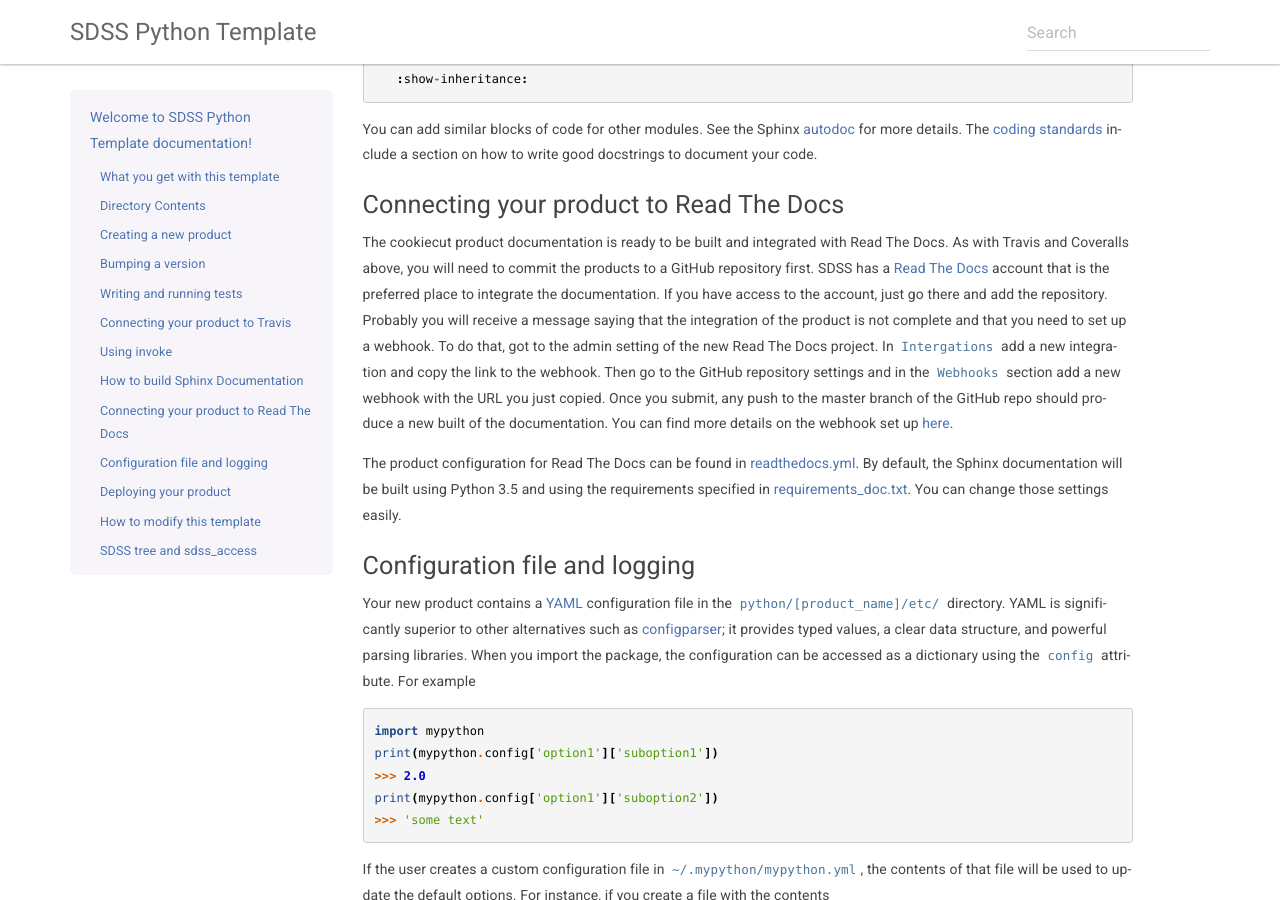
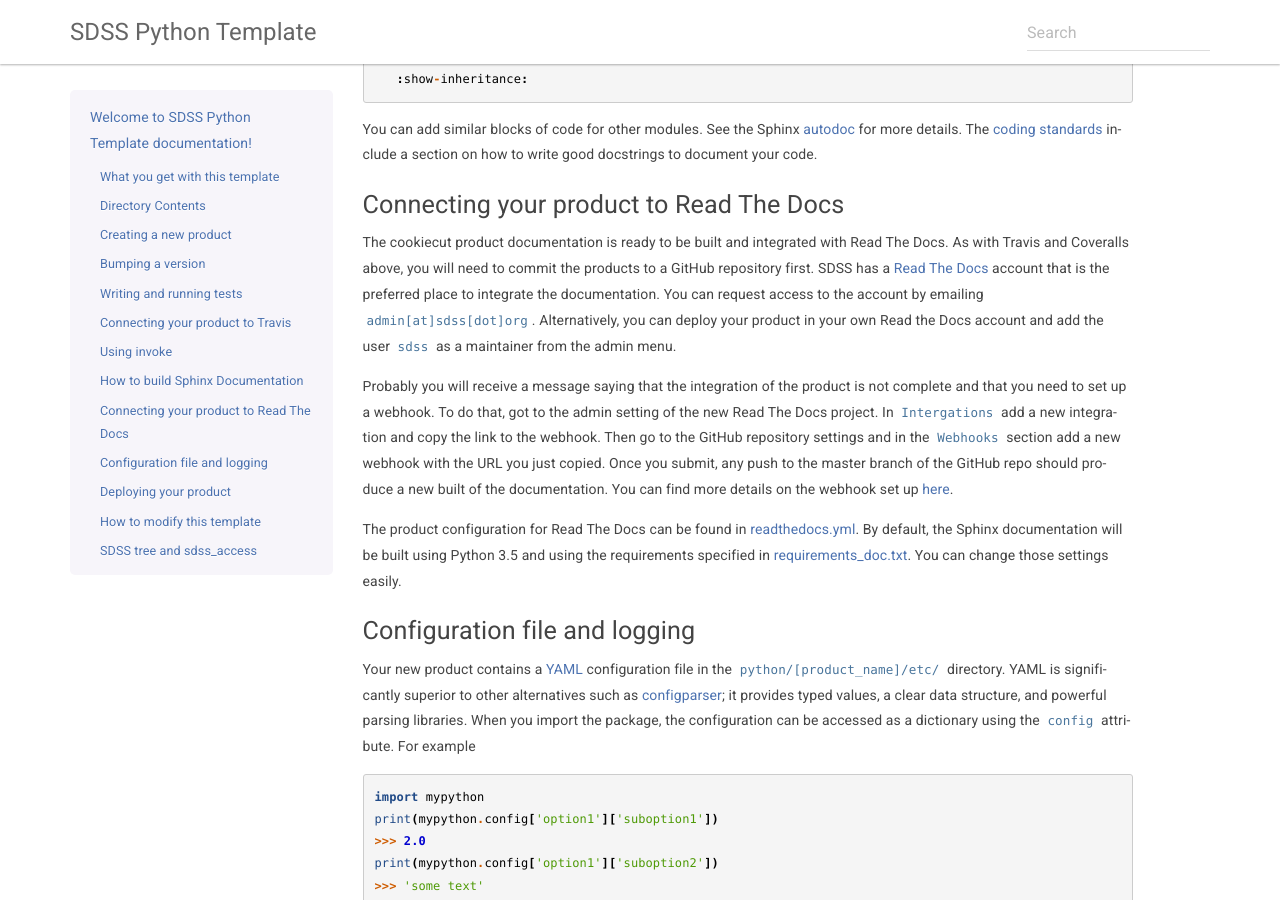
Before and after one commit to sdss/python_template, a Sphinx documentation site: the page built from docs/sphinx/index.rst, in a window 1280 px wide and 900 px high, scrolled down 4292 px. Built offline with Sphinx 7.4.7, drawn with Linux system fonts in a browser that asks for light colours; some of the changed text lies outside the part shown.

Commit message:
Fixed emails in style and docs to point to the sdss admin and added option to deploy in user's RTD and add sdss as maintainer

```diff
--- a/docs/sphinx/index.rst
+++ b/docs/sphinx/index.rst
@@ -175,7 +175,9 @@ You can add similar blocks of code for other modules. See the Sphinx `autodoc <h
 Connecting your product to Read The Docs
 ----------------------------------------
 
-The cookiecut product documentation is ready to be built and integrated with Read The Docs. As with Travis and Coveralls above, you will need to commit the products to a GitHub repository first. SDSS has a `Read The Docs <http://readthedocs.io/>`_ account that is the preferred place to integrate the documentation. If you have access to the account, just go there and add the repository. Probably you will receive a message saying that the integration of the product is not complete and that you need to set up a webhook. To do that, got to the admin setting of the new Read The Docs project. In ``Intergations`` add a new integration and copy the link to the webhook. Then go to the GitHub repository settings and in the ``Webhooks`` section add a new webhook with the URL you just copied. Once you submit, any push to the master branch of the GitHub repo should produce a new built of the documentation. You can find more details on the webhook set up `here <https://docs.readthedocs.io/en/latest/webhooks.html>`_.
+The cookiecut product documentation is ready to be built and integrated with Read The Docs. As with Travis and Coveralls above, you will need to commit the products to a GitHub repository first. SDSS has a `Read The Docs <http://readthedocs.io/>`_ account that is the preferred place to integrate the documentation. You can request access to the account by emailing ``admin[at]sdss[dot]org``. Alternatively, you can deploy your product in your own Read the Docs account and add the user ``sdss`` as a maintainer from the admin menu.
+
+Probably you will receive a message saying that the integration of the product is not complete and that you need to set up a webhook. To do that, got to the admin setting of the new Read The Docs project. In ``Intergations`` add a new integration and copy the link to the webhook. Then go to the GitHub repository settings and in the ``Webhooks`` section add a new webhook with the URL you just copied. Once you submit, any push to the master branch of the GitHub repo should produce a new built of the documentation. You can find more details on the webhook set up `here <https://docs.readthedocs.io/en/latest/webhooks.html>`_.
 
 The product configuration for Read The Docs can be found in `readthedocs.yml <https://github.com/sdss/python_template/blob/master/%7B%7Bcookiecutter.repo_name%7D%7D/readthedocs.yml>`_. By default, the Sphinx documentation will be built using Python 3.5 and using the requirements specified in `requirements_doc.txt <https://github.com/sdss/python_template/blob/master/%7B%7Bcookiecutter.repo_name%7D%7D/requirements_doc.txt>`_. You can change those settings easily.
 
@@ -240,7 +242,7 @@ The current log can be saved as ::
 Deploying your product
 ----------------------
 
-This section explains how to deploy a new version of your product to `PyPI <https://pypi.python.org/pypi>`_ so that it becomes `pip <https://pip.pypa.io/en/stable/>`_-installable. All SDSS products should be deployed to the SDSS dedicated PyPI account, access to which can be requested to **XXX@sdss.org**. First you will need to create a ``~/.pypirc`` file with the following content ::
+This section explains how to deploy a new version of your product to `PyPI <https://pypi.python.org/pypi>`_ so that it becomes `pip <https://pip.pypa.io/en/stable/>`_-installable. All SDSS products should be deployed to the SDSS dedicated PyPI account, access to which can be requested to ``admin[at]sdss[dot]org``. First you will need to create a ``~/.pypirc`` file with the following content ::
 
     [distutils]
     index-servers=
--- a/{{cookiecutter.repo_name}}/STYLE.rst
+++ b/{{cookiecutter.repo_name}}/STYLE.rst
@@ -194,7 +194,7 @@ you automate much of the packaging and uploading process.
 SDSS has a `PyPI account <https://pypi.org/user/sdss/>`__ that should be
 used to host released version of your pip-installable projects. Do not
 deploy the project in your own account. Instead, contact
-`XXX <mailto:me@email.com>`__ to get access to the PyPI account.
+``admin[at]sdss[dot]org`` to get access to the PyPI account.
 
 Coding style
 ------------
@@ -462,7 +462,7 @@ Docs <https://readthedocs.org>`__ to automatically build and deploy
 documentation. Read the Docs can be added as a plugin to your GitHub
 repo for continuous integration so that documentation is built on each
 commit. SDSS owns a Read the Docs account. Contact
-`XXX <mailto:me@email.com>`__ to deploy your documentation there.
+``admin[at]sdss[dot]org`` to deploy your documentation there. Alternatively, you can deploy your product in your own Read the Docs account and add the user ``sdss`` as a maintainer from the admin menu.
 
 Git workflow
 ------------
```
